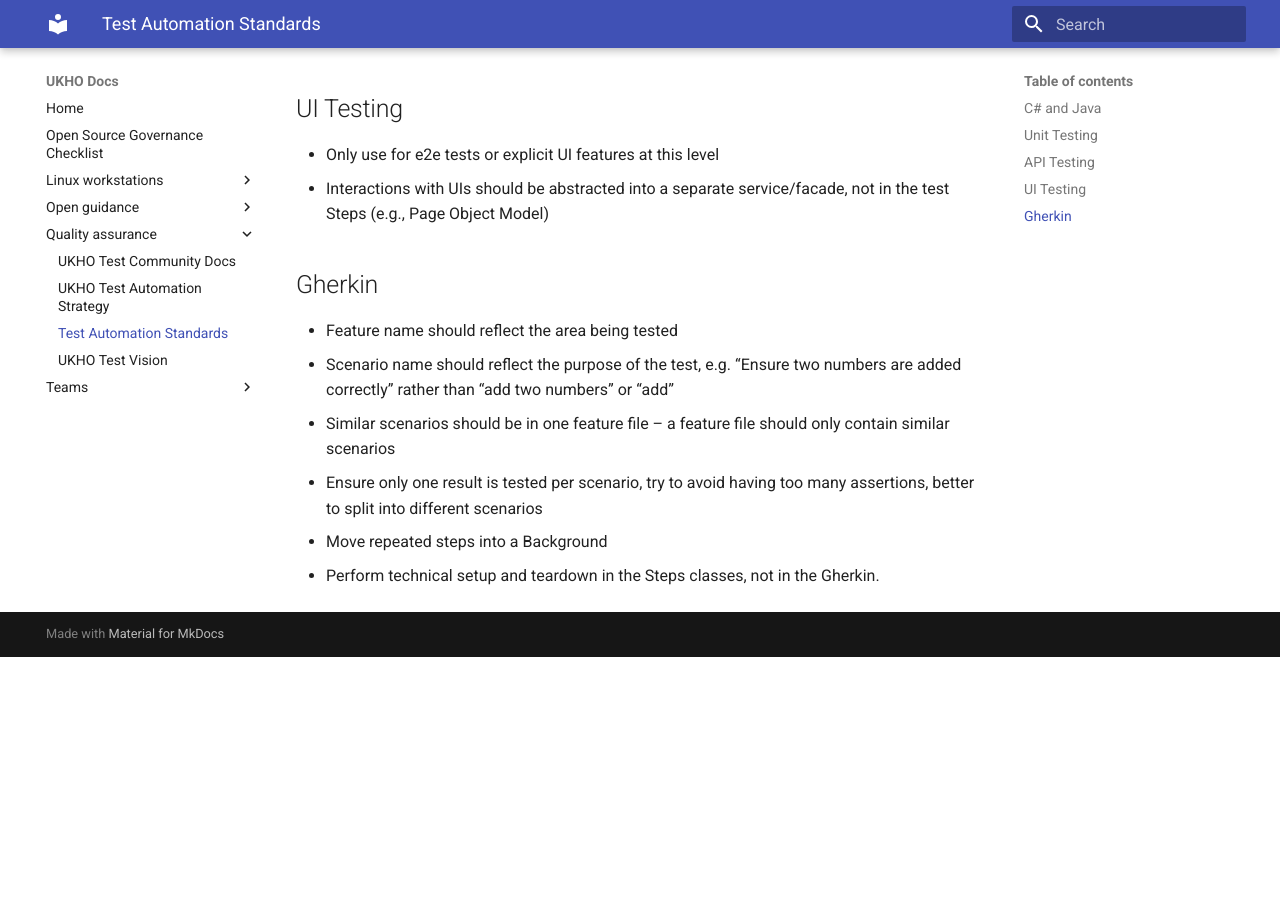
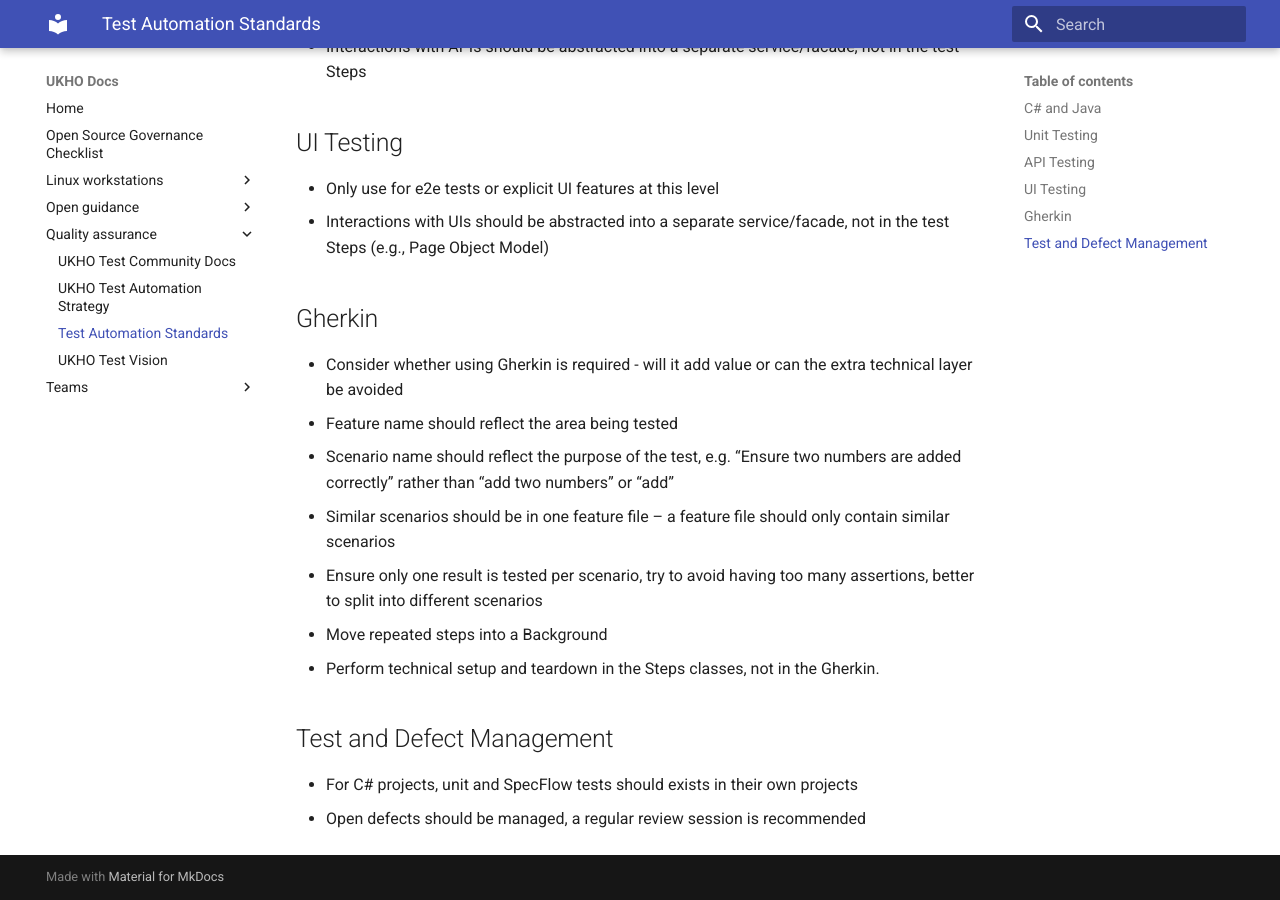
Before and after one commit to UKHO/docs, an MkDocs documentation site: the page built from docs/quality-assurance/test-code-standards.md, in a window 1280 px wide and 900 px high, scrolled down 950 px. Built offline with MkDocs 1.6.1 and Material for MkDocs 9.7.7, drawn with Linux system fonts in a browser that asks for light colours; before the commit the page ends 1607 px from its top, so only the background shows below that; some of the changed text lies outside the part shown.

Commit message:
Update Test standards
* Add Test and Defect Management section
* Add line about considering need for Gherkin

```diff
--- a/docs/quality-assurance/test-code-standards.md
+++ b/docs/quality-assurance/test-code-standards.md
@@ -5,6 +5,7 @@
 1. API Testing
 1. UI Testing
 1. Gherkin
+1. Test and DefectManagement
 
 ## C# and Java
 
@@ -32,9 +33,15 @@
 
 ## Gherkin
 
+* Consider whether using Gherkin is required - will it add value or can the extra technical layer be avoided
 * Feature name should reflect the area being tested
 * Scenario name should reflect the purpose of the test, e.g. “Ensure two numbers are added correctly” rather than “add two numbers” or “add”
 * Similar scenarios should be in one feature file – a feature file should only contain similar scenarios
 * Ensure only one result is tested per scenario, try to avoid having too many assertions, better to split into different scenarios
 * Move repeated steps into a Background
 * Perform technical setup and teardown in the Steps classes, not in the Gherkin.
+
+## Test and Defect Management
+
+* For C# projects, unit and SpecFlow tests should exists in their own projects
+* Open defects should be managed, a regular review session is recommended
```
